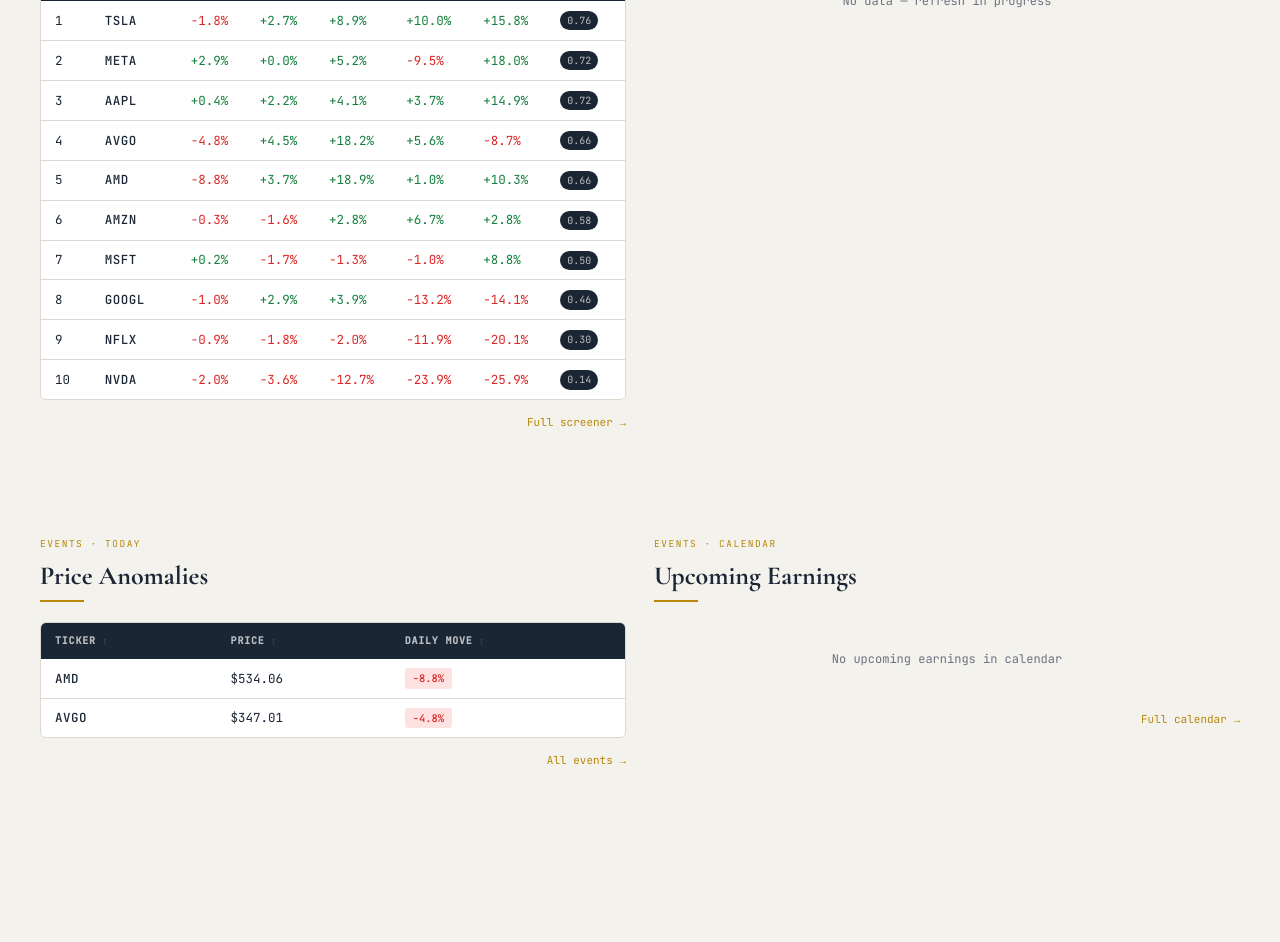
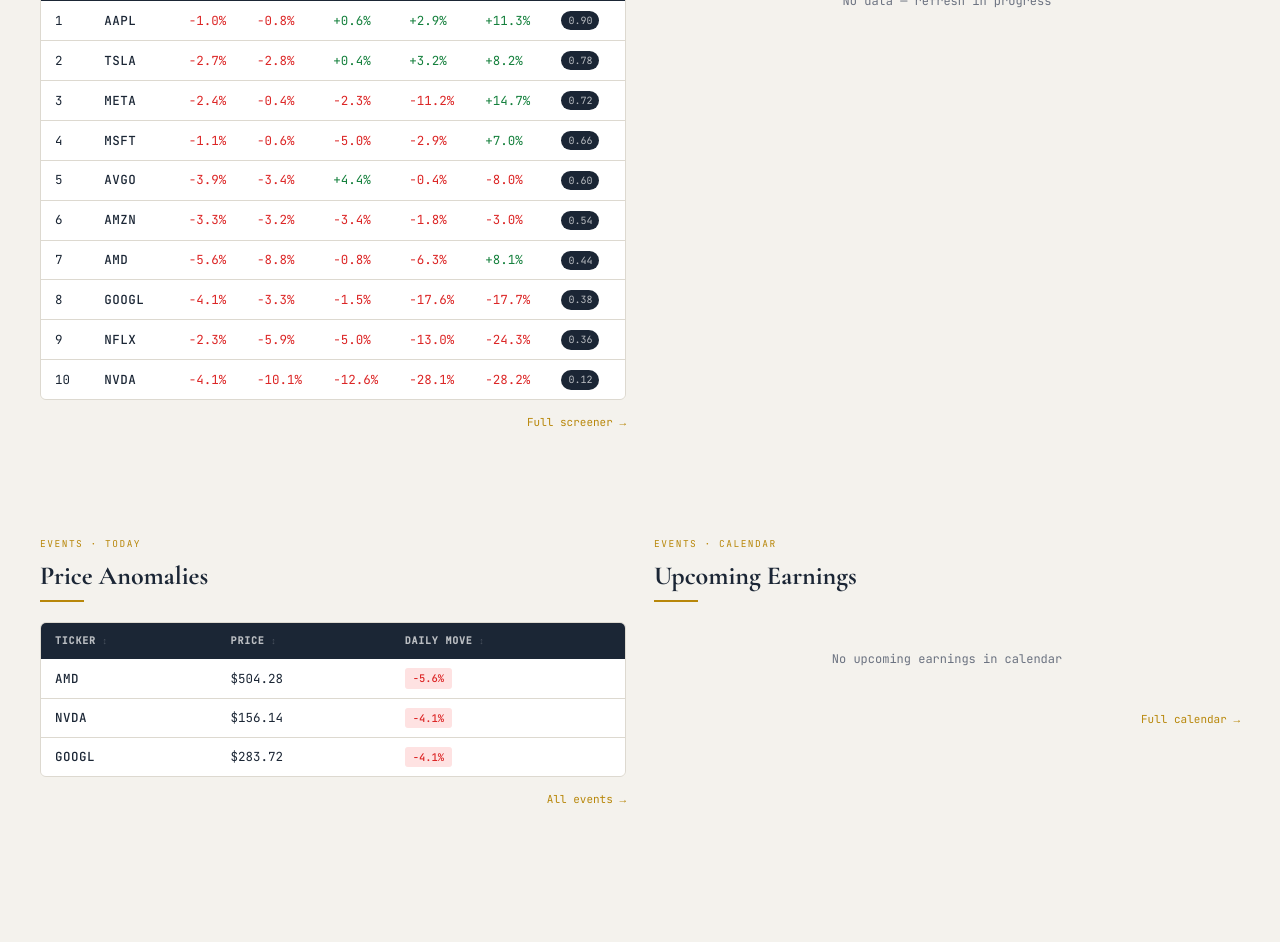
Before and after one commit to coderz66/strategy, a plain HTML site: page index.html in a window 1280 px wide. Shown: the part 492-1434 px from the top of the page. Before the commit the page ends 1395 px from the top, so only its background shows below. Drawn offline with nearby package versions, Linux system fonts and the light colour scheme.

Commit message:
Deploying to gh-pages from @ coderz66/strategy@32a85015fe52a5a298c97d2d7339e8df79c0ccee 🚀

```diff
--- a/index.html
+++ b/index.html
@@ -175,7 +175,7 @@ td { padding: 9px 14px; }
   <div class="wrap">
     <div class="eyebrow">Terence Research · Strategy Engine</div>
     <h1 class="masthead-title"><em>Strategy</em> Dashboard</h1>
-    <div class="masthead-sub">NDX 100 · Updated 2026-11-13 20:33 ET</div>
+    <div class="masthead-sub">NDX 100 · Updated 2026-11-16 23:04 ET</div>
   </div>
 </header>
 
@@ -184,7 +184,7 @@ td { padding: 9px 14px; }
     <a href="./index.html"    class="active">Dashboard</a>
     <a href="./screener.html" class="">Screener</a>
     <a href="./events.html"   class="">Events</a>
-    <span class="nav-stamp">2026-11-13 20:33 ET</span>
+    <span class="nav-stamp">2026-11-16 23:04 ET</span>
   </div>
 </nav>
 
@@ -195,17 +195,17 @@ td { padding: 9px 14px; }
 <div class="stat-row">
   <div class="stat-card">
     <div class="stat-label">Price Anomalies Today</div>
-    <div class="stat-value">2</div>
+    <div class="stat-value">3</div>
     <div class="stat-sub">≥4% single-day movers in NDX 100</div>
   </div>
   <div class="stat-card">
     <div class="stat-label">Top Price Momentum</div>
     <div class="stat-value num pos">
-      TSLA
+      AAPL
     </div>
     <div class="stat-sub">
 
-        12w +15.8% · 4w +10.0%
+        12w +11.3% · 4w +2.9%
 
     </div>
   </div>
@@ -242,38 +242,38 @@ td { padding: 9px 14px; }
 
             <tr>
               <td class="num" data-v="1">1</td>
-              <td class="tk">TSLA</td>
-              <td class="num neg" data-v="-0.018190967417285098">-1.8%</td>
-              <td class="num pos" data-v="0.027489599241666385">+2.7%</td>
-              <td class="num pos" data-v="0.08933057897381502">+8.9%</td>
-              <td class="num pos" data-v="0.10007893549842128">+10.0%</td>
-              <td class="num pos" data-v="0.1583696975094251">+15.8%</td>
-              <td data-v="0.76">
-                <span class="rank-pill">0.76</span>
+              <td class="tk">AAPL</td>
+              <td class="num neg" data-v="-0.00979594128048955">-1.0%</td>
+              <td class="num neg" data-v="-0.008013947079830275">-0.8%</td>
+              <td class="num pos" data-v="0.00595967948900733">+0.6%</td>
+              <td class="num pos" data-v="0.028693065842421372">+2.9%</td>
+              <td class="num pos" data-v="0.11346779029763598">+11.3%</td>
+              <td data-v="0.9">
+                <span class="rank-pill">0.90</span>
               </td>
             </tr>
 
             <tr>
               <td class="num" data-v="2">2</td>
-              <td class="tk">META</td>
-              <td class="num pos" data-v="0.028992479273905136">+2.9%</td>
-              <td class="num pos" data-v="0.00046773413991507695">+0.0%</td>
-              <td class="num pos" data-v="0.051692206834385024">+5.2%</td>
-              <td class="num neg" data-v="-0.09535121418249748">-9.5%</td>
-              <td class="num pos" data-v="0.18029319256166443">+18.0%</td>
-              <td data-v="0.72">
-                <span class="rank-pill">0.72</span>
+              <td class="tk">TSLA</td>
+              <td class="num neg" data-v="-0.026856644969504462">-2.7%</td>
+              <td class="num neg" data-v="-0.028400368437212054">-2.8%</td>
+              <td class="num pos" data-v="0.004470308160296144">+0.4%</td>
+              <td class="num pos" data-v="0.03173395642014887">+3.2%</td>
+              <td class="num pos" data-v="0.08151059466848931">+8.2%</td>
+              <td data-v="0.7799999999999999">
+                <span class="rank-pill">0.78</span>
               </td>
             </tr>
 
             <tr>
               <td class="num" data-v="3">3</td>
-              <td class="tk">AAPL</td>
-              <td class="num pos" data-v="0.0039168169522092455">+0.4%</td>
-              <td class="num pos" data-v="0.022266219046799263">+2.2%</td>
-              <td class="num pos" data-v="0.040599351578701315">+4.1%</td>
-              <td class="num pos" data-v="0.03729691958306636">+3.7%</td>
-              <td class="num pos" data-v="0.14914685675579786">+14.9%</td>
+              <td class="tk">META</td>
+              <td class="num neg" data-v="-0.023812121117673724">-2.4%</td>
+              <td class="num neg" data-v="-0.003753359734083972">-0.4%</td>
+              <td class="num neg" data-v="-0.023325069772518248">-2.3%</td>
+              <td class="num neg" data-v="-0.11202937173962357">-11.2%</td>
+              <td class="num pos" data-v="0.14720802886288298">+14.7%</td>
               <td data-v="0.72">
                 <span class="rank-pill">0.72</span>
               </td>
@@ -281,12 +281,12 @@ td { padding: 9px 14px; }
 
             <tr>
               <td class="num" data-v="4">4</td>
-              <td class="tk">AVGO</td>
-              <td class="num neg" data-v="-0.04761774069601499">-4.8%</td>
-              <td class="num pos" data-v="0.04527381167540212">+4.5%</td>
-              <td class="num pos" data-v="0.1815519765739384">+18.2%</td>
-              <td class="num pos" data-v="0.05554372623574144">+5.6%</td>
-              <td class="num neg" data-v="-0.08681578947368418">-8.7%</td>
+              <td class="tk">MSFT</td>
+              <td class="num neg" data-v="-0.011243032755592908">-1.1%</td>
+              <td class="num neg" data-v="-0.006015831134564609">-0.6%</td>
+              <td class="num neg" data-v="-0.04987343629626906">-5.0%</td>
+              <td class="num neg" data-v="-0.02910856200329881">-2.9%</td>
+              <td class="num pos" data-v="0.06954223534513027">+7.0%</td>
               <td data-v="0.66">
                 <span class="rank-pill">0.66</span>
               </td>
@@ -294,79 +294,79 @@ td { padding: 9px 14px; }
 
             <tr>
               <td class="num" data-v="5">5</td>
-              <td class="tk">AMD</td>
-              <td class="num neg" data-v="-0.08754484879548952">-8.8%</td>
-              <td class="num pos" data-v="0.03658702276741499">+3.7%</td>
-              <td class="num pos" data-v="0.189337252805986">+18.9%</td>
-              <td class="num pos" data-v="0.010042553191489167">+1.0%</td>
-              <td class="num pos" data-v="0.10254134065525711">+10.3%</td>
-              <td data-v="0.6599999999999999">
-                <span class="rank-pill">0.66</span>
+              <td class="tk">AVGO</td>
+              <td class="num neg" data-v="-0.039220771735684945">-3.9%</td>
+              <td class="num neg" data-v="-0.03423903597705824">-3.4%</td>
+              <td class="num pos" data-v="0.043570802554150356">+4.4%</td>
+              <td class="num neg" data-v="-0.003556591649481411">-0.4%</td>
+              <td class="num neg" data-v="-0.08022511586846182">-8.0%</td>
+              <td data-v="0.6">
+                <span class="rank-pill">0.60</span>
               </td>
             </tr>
 
             <tr>
               <td class="num" data-v="6">6</td>
               <td class="tk">AMZN</td>
-              <td class="num neg" data-v="-0.0029165420281183074">-0.3%</td>
-              <td class="num neg" data-v="-0.015542511167718764">-1.6%</td>
-              <td class="num pos" data-v="0.028384111068260776">+2.8%</td>
-              <td class="num pos" data-v="0.06664000000000003">+6.7%</td>
-              <td class="num pos" data-v="0.02778955482751999">+2.8%</td>
-              <td data-v="0.58">
-                <span class="rank-pill">0.58</span>
+              <td class="num neg" data-v="-0.03341333533338342">-3.3%</td>
+              <td class="num neg" data-v="-0.03163391817259653">-3.2%</td>
+              <td class="num neg" data-v="-0.034391038849136524">-3.4%</td>
+              <td class="num neg" data-v="-0.01790817298533054">-1.8%</td>
+              <td class="num neg" data-v="-0.030431838699969793">-3.0%</td>
+              <td data-v="0.54">
+                <span class="rank-pill">0.54</span>
               </td>
             </tr>
 
             <tr>
               <td class="num" data-v="7">7</td>
-              <td class="tk">MSFT</td>
-              <td class="num pos" data-v="0.001682600382409083">+0.2%</td>
-              <td class="num neg" data-v="-0.017405656838472505">-1.7%</td>
-              <td class="num neg" data-v="-0.012683515199487405">-1.3%</td>
-              <td class="num neg" data-v="-0.009772233248275142">-1.0%</td>
-              <td class="num pos" data-v="0.08772294084670795">+8.8%</td>
-              <td data-v="0.5">
-                <span class="rank-pill">0.50</span>
+              <td class="tk">AMD</td>
+              <td class="num neg" data-v="-0.05576152492229336">-5.6%</td>
+              <td class="num neg" data-v="-0.08793633568457226">-8.8%</td>
+              <td class="num neg" data-v="-0.00845491368123008">-0.8%</td>
+              <td class="num neg" data-v="-0.06276368367252116">-6.3%</td>
+              <td class="num pos" data-v="0.0811714763517859">+8.1%</td>
+              <td data-v="0.44000000000000006">
+                <span class="rank-pill">0.44</span>
               </td>
             </tr>
 
             <tr>
               <td class="num" data-v="8">8</td>
               <td class="tk">GOOGL</td>
-              <td class="num neg" data-v="-0.009809173083361267">-1.0%</td>
-              <td class="num pos" data-v="0.029194794348945674">+2.9%</td>
-              <td class="num pos" data-v="0.038591193201769736">+3.9%</td>
-              <td class="num neg" data-v="-0.13159517308200475">-13.2%</td>
-              <td class="num neg" data-v="-0.14070307960488093">-14.1%</td>
-              <td data-v="0.45999999999999996">
-                <span class="rank-pill">0.46</span>
+              <td class="num neg" data-v="-0.040741116408019584">-4.1%</td>
+              <td class="num neg" data-v="-0.033157266996081014">-3.3%</td>
+              <td class="num neg" data-v="-0.015373937185493514">-1.5%</td>
+              <td class="num neg" data-v="-0.17566389679818695">-17.6%</td>
+              <td class="num neg" data-v="-0.17695521002552794">-17.7%</td>
+              <td data-v="0.38">
+                <span class="rank-pill">0.38</span>
               </td>
             </tr>
 
             <tr>
               <td class="num" data-v="9">9</td>
               <td class="tk">NFLX</td>
-              <td class="num neg" data-v="-0.008613814005423492">-0.9%</td>
-              <td class="num neg" data-v="-0.01754663294340819">-1.8%</td>
-              <td class="num neg" data-v="-0.019870682857593414">-2.0%</td>
-              <td class="num neg" data-v="-0.1188146887849143">-11.9%</td>
-              <td class="num neg" data-v="-0.2008486562942008">-20.1%</td>
-              <td data-v="0.3">
-                <span class="rank-pill">0.30</span>
+              <td class="num neg" data-v="-0.022526146419951654">-2.3%</td>
+              <td class="num neg" data-v="-0.05872327238921604">-5.9%</td>
+              <td class="num neg" data-v="-0.05003909304143872">-5.0%</td>
+              <td class="num neg" data-v="-0.13027916964924835">-13.0%</td>
+              <td class="num neg" data-v="-0.24270755422587886">-24.3%</td>
+              <td data-v="0.36">
+                <span class="rank-pill">0.36</span>
               </td>
             </tr>
 
             <tr>
               <td class="num" data-v="10">10</td>
               <td class="tk">NVDA</td>
-              <td class="num neg" data-v="-0.02009747878933754">-2.0%</td>
-              <td class="num neg" data-v="-0.035762922612351145">-3.6%</td>
-              <td class="num neg" data-v="-0.12746463780540074">-12.7%</td>
-              <td class="num neg" data-v="-0.23948068930089195">-23.9%</td>
-              <td class="num neg" data-v="-0.25889687812869766">-25.9%</td>
-              <td data-v="0.13999999999999999">
-                <span class="rank-pill">0.14</span>
+              <td class="num neg" data-v="-0.041203561559717605">-4.1%</td>
+              <td class="num neg" data-v="-0.10124906464053418">-10.1%</td>
+              <td class="num neg" data-v="-0.12609839368668496">-12.6%</td>
+              <td class="num neg" data-v="-0.28075913215716997">-28.1%</td>
+              <td class="num neg" data-v="-0.2823129251700681">-28.2%</td>
+              <td data-v="0.12">
+                <span class="rank-pill">0.12</span>
               </td>
             </tr>
 
@@ -411,17 +411,25 @@ td { padding: 9px 14px; }
 
           <tr>
             <td class="tk">AMD</td>
-            <td class="num" data-v="534.06">$534.06</td>
-            <td class="num neg" data-v="-0.08754484879548952">
-              <span class="badge badge-down">-8.8%</span>
+            <td class="num" data-v="504.28">$504.28</td>
+            <td class="num neg" data-v="-0.05576152492229333">
+              <span class="badge badge-down">-5.6%</span>
             </td>
           </tr>
 
           <tr>
-            <td class="tk">AVGO</td>
-            <td class="num" data-v="347.01">$347.01</td>
-            <td class="num neg" data-v="-0.047617740696014994">
-              <span class="badge badge-down">-4.8%</span>
+            <td class="tk">NVDA</td>
+            <td class="num" data-v="156.14">$156.14</td>
+            <td class="num neg" data-v="-0.041203561559717584">
+              <span class="badge badge-down">-4.1%</span>
+            </td>
+          </tr>
+
+          <tr>
+            <td class="tk">GOOGL</td>
+            <td class="num" data-v="283.72">$283.72</td>
+            <td class="num neg" data-v="-0.04074111640801959">
+              <span class="badge badge-down">-4.1%</span>
             </td>
           </tr>
 
```
Also changed, not shown: events.html (+14 -7 lines), screener.html (+74 -74 lines).
